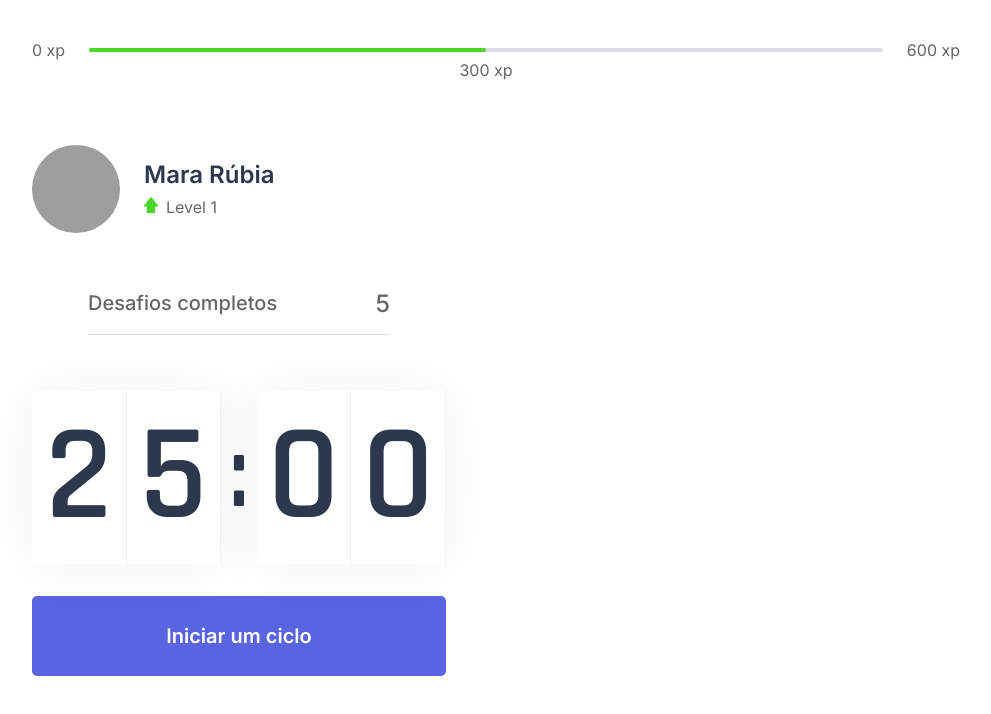
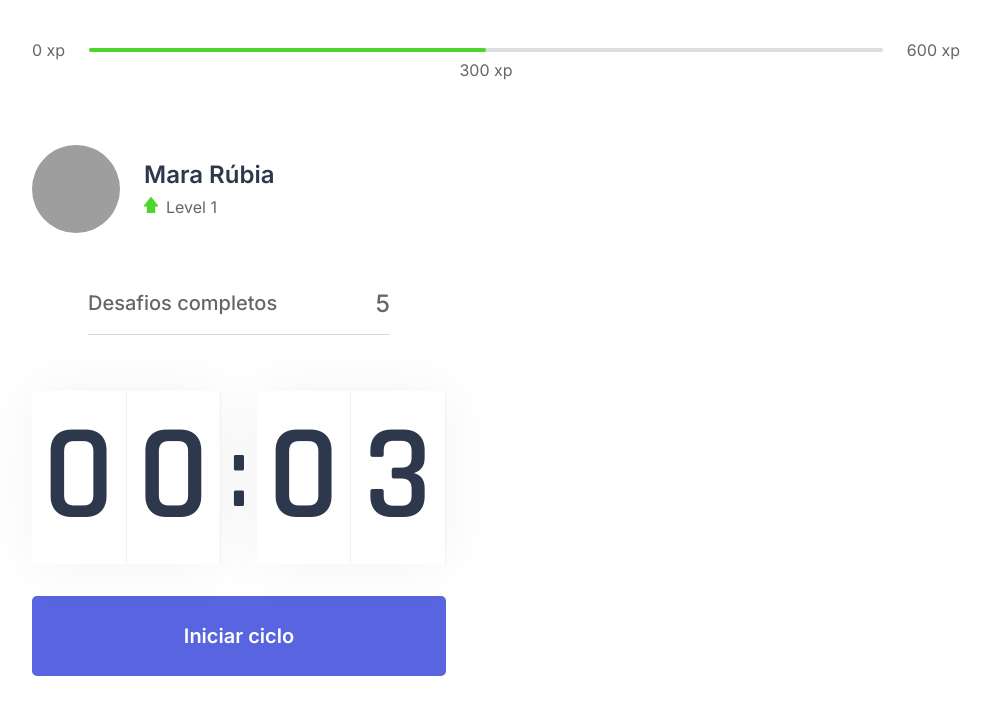
Before and after one commit to mararbia/React, a Next.js app in the folder moveit-next/: page / in a window 1280 px wide. Shown: the top 714 px of the page, without its empty margins (144-1135 px from the left). Built offline with nearby package versions, Linux system fonts and the light colour scheme; grey boxes are pictures that could not be loaded.

Commit message:
Countdown functionality implemented

```diff
--- a/moveit-next/src/components/Countdown.tsx
+++ b/moveit-next/src/components/Countdown.tsx
@@ -1,22 +1,89 @@
+import { useState, useEffect } from "react";
 import styles from "../styles/components/Countdown.module.css";
 
+let countdownTimeout: NodeJS.Timeout;
+
 export function Countdown() {
+    const [time, setTime] = useState(0.05 * 60);
+    const [isActive, setIsActive] = useState(false);
+    const [hasFinished, setHasFinished] = useState(false);
+
+    const minutes = Math.floor(time / 60);
+    const seconds = time % 60;
+
+    const [minuteLeft, minuteRight] = String(minutes).padStart(2, '0').split('');
+    const [secondLeft, secondRight] = String(seconds).padStart(2, '0').split('');
+
+    function startCountdown() {
+        setIsActive(true);
+    }
+
+    function resetCountdown() {
+        clearTimeout(countdownTimeout);
+        setIsActive(false);
+        setTime(0.05 * 60);
+    }
+
+    useEffect(() => {
+        if (isActive && time > 0) {
+            countdownTimeout = setTimeout(() => {
+                setTime(time - 1)
+            }, 1000)
+        } else if (isActive && time == 0) {
+            setHasFinished(true);
+            setIsActive(false);
+        }
+    }, [isActive, time])
+
     return (
         <div>
             <div className={styles.countdownContainer}>
                 <div>
-                    <span>2</span>
-                    <span>5</span>
+                    <span>{minuteLeft}</span>
+                    <span>{minuteRight}</span>
                 </div>
                 <span>:</span>
                 <div>
-                    <span>0</span>
-                    <span>0</span>
+                    <span>{secondLeft}</span>
+                    <span>{secondRight}</span>
                 </div>
             </div>
-            <button type="button" className={styles.countdownButton}>
-                Iniciar um ciclo
-            </button>
+
+            {hasFinished ? (
+                <button
+                disabled
+                className={styles.countdownButton}
+                onClick = {resetCountdown}
+                >
+                    Ciclo encerrado
+                </button>
+            ) : (
+                <>
+                    { isActive ? (
+                        <button
+                        type="button"
+                        className={`${styles.countdownButton} ${styles.countdownButtonActive}`}
+                        onClick = {resetCountdown}
+                        >
+                            Abandonar ciclo
+                        </button>
+                    ) : (
+                        <button
+                        type="button"
+                        className={styles.countdownButton}
+                        onClick = {startCountdown}
+                        >
+                            Iniciar ciclo
+                        </button>
+                     )}
+                </>
+            )}
+
+
+
+
+
+
         </div>
     );
 }
--- a/moveit-next/src/styles/components/Countdown.module.css
+++ b/moveit-next/src/styles/components/Countdown.module.css
@@ -53,7 +53,23 @@
     transition: background-color 0.2s;
 }
 
-.countdownButton:hover {
+.countdownButton:not(:disabled):hover {
     background: var(--blue-dark);
 
 }
+
+.countdownButtonActive {
+    background: var(--white);
+    color: var(--title);
+}
+
+.countdownButtonActive:not(:disabled):hover {
+    background: var(--red);
+    color: var(--white);
+}
+
+.countdownButton:disabled {
+    background: var(--white);
+    color: var(--text);
+    cursor: not-allowed;
+}
```
